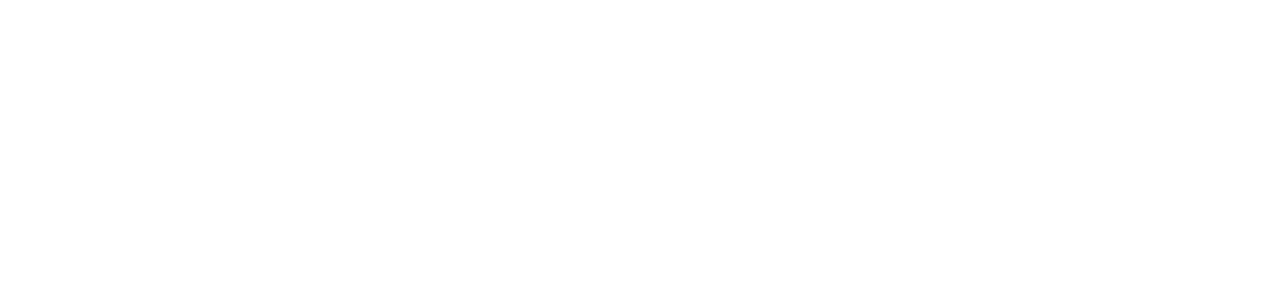
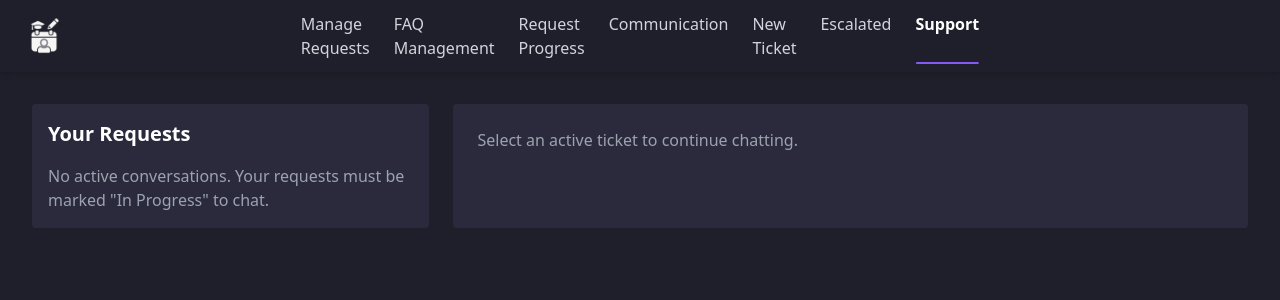
Before and after one commit to Ali-Mashni/smart-scheduler, a React (Create React App) app in the folder client/: page /support in a window 1280 px wide. Before the commit this address had no page. Shown: the top 300 px of the page. Built offline with nearby package versions, Linux system fonts and the light colour scheme.

Commit message:
finished with all pages related to customer service with all sides either from the user (students) or admins it just needs to configure it with both student and admin sides

```diff
--- a/client/src/App.js
+++ b/client/src/App.js
@@ -8,13 +8,13 @@ import StudentSchedulePage from './pages/schedulePage';
 import PerformancePage from './pages/Performance';
 import ActivityManagementPage from './pages/ActivityManagementPage';
 import CustomerServicePage from './pages/CustomerServicePage' ;
+import StudentSupportPage from './pages/StudentSupportPage';
 
 import ManageRequestsPage from './pages/ManageRequestsPage';
 import FAQManagementPage from './pages/FAQManagementPage';
 import RequestProgressPage from './pages/RequestProgressPage';
 import CommunicationDashboardPage from './pages/CommunicationDashboardPage';
 import EscalatedTicketsPage from './pages/EscalatedTicketsPage';
-
 import FAQ  from'./pages/FAQPage'
 
 import { TicketProvider } from './context/TicketContext';
@@ -44,6 +44,7 @@ function App() {
         <Route path="/schedule" element={<StudentSchedulePage />} />
         <Route path="/activityManagement" element={<ActivityManagementPage />} />
         <Route path="/performance" element={<PerformancePage />} />
+        <Route path="/support" element={<StudentSupportPage />} />
 
 
         <Route path="/customer-service" element={<CustomerServicePage />} />
--- a/client/src/components/TicketDetail.js
+++ b/client/src/components/TicketDetail.js
@@ -1,4 +1,3 @@
-// src/components/TicketDetail.js
 import React from 'react';
 import PrimaryButton from './PrimaryButton';
 
--- a/client/src/pages/CommunicationDashboardPage.js
+++ b/client/src/pages/CommunicationDashboardPage.js
@@ -18,25 +18,6 @@ export default function CommunicationDashboardPage() {
 
   const selectedConversation = activeConversations.find(ticket => ticket.id === selectedConvId);
 
-  let conversationMessages = [];
-  if (selectedConversation) {
-    if (selectedConversation.messages && selectedConversation.messages.length > 0) {
-      if (
-        selectedConversation.messages[0].sender !== 'Student' ||
-        selectedConversation.messages[0].text !== selectedConversation.message
-      ) {
-        conversationMessages = [
-          { sender: 'Student', text: selectedConversation.message },
-          ...selectedConversation.messages,
-        ];
-      } else {
-        conversationMessages = selectedConversation.messages;
-      }
-    } else {
-      conversationMessages = [{ sender: 'Student', text: selectedConversation.message }];
-    }
-  }
-
   useEffect(() => {
     if (toast) {
       const timer = setTimeout(() => setToast(null), 3000);
@@ -45,15 +26,30 @@ export default function CommunicationDashboardPage() {
   }, [toast]);
 
   const handleSendMessage = () => {
-    if (!newMessage.trim()) return;
-    addMessageToTicket(selectedConvId, newMessage);
+    if (!newMessage.trim() || !selectedConversation) return;
+    addMessageToTicket(selectedConvId, newMessage.trim());
     setNewMessage('');
-    setToast({ message: 'Message sent successfully!', type: 'success' });
+    setToast({ message: 'Message sent!', type: 'success' });
   };
 
   const handleCloseConversation = () => {
     updateTicketStatus(selectedConvId, 'Resolved');
     setToast({ message: 'Conversation marked as resolved.', type: 'success' });
+  };
+
+  const buildConversation = () => {
+    if (!selectedConversation) return [];
+    const { message, messages = [] } = selectedConversation;
+
+    // Avoid duplication if the first message is already added in the thread
+    const hasInitial =
+      messages.length > 0 &&
+      messages[0].text === message &&
+      messages[0].sender === 'Student';
+
+    return hasInitial
+      ? messages
+      : [{ sender: 'Student', text: message }, ...messages];
   };
 
   return (
@@ -63,15 +59,15 @@ export default function CommunicationDashboardPage() {
         <TopBarButton to="/faq-management">FAQ Management</TopBarButton>
         <TopBarButton to="/request-progress">Request Progress</TopBarButton>
         <TopBarButton to="/communication-dashboard" active>Communication</TopBarButton>
-        <TopBarButton to="/customer-service">NewTicket</TopBarButton>
-        <TopBarButton to="/escalated-tickets">Escalated</TopBarButton>
+        <TopBarButton to="/customer-service">New Ticket</TopBarButton>
+                <TopBarButton to="/support">Support</TopBarButton>
 
       </TopBar>
 
       <div className="p-8">
         <h2 className="text-2xl font-bold mb-4">Communication Dashboard</h2>
         <div className="flex flex-col md:flex-row gap-6">
-          {/* Sidebar: List of active conversations */}
+          {/* Sidebar */}
           <div className="w-full md:w-1/3">
             <h3 className="text-xl mb-2">Conversations</h3>
             {activeConversations.length === 0 ? (
@@ -95,14 +91,14 @@ export default function CommunicationDashboardPage() {
             )}
           </div>
 
-          {/* Main Panel: Conversation Details and Reply Area */}
+          {/* Main Panel */}
           <div className="w-full md:w-2/3">
             {selectedConversation ? (
-              <div>
-                <h3 className="text-xl mb-2">
+              <>
+                <h3 className="text-xl font-bold mb-2">
                   Conversation with {selectedConversation.name}
                 </h3>
-                <ConversationMessages messages={conversationMessages} />
+                <ConversationMessages messages={buildConversation()} />
                 <textarea
                   value={newMessage}
                   onChange={(e) => setNewMessage(e.target.value)}
@@ -118,7 +114,7 @@ export default function CommunicationDashboardPage() {
                     Close Conversation
                   </PrimaryButton>
                 </div>
-              </div>
+              </>
             ) : (
               <p className="text-gray-400">No conversation selected.</p>
             )}
@@ -126,7 +122,7 @@ export default function CommunicationDashboardPage() {
         </div>
       </div>
 
-      {/* Toast Notification */}
+      {/* Toast */}
       {toast && (
         <Toast
           message={toast.message}
--- a/client/src/pages/CustomerServicePage.js
+++ b/client/src/pages/CustomerServicePage.js
@@ -40,8 +40,10 @@ export default function CustomerServicePage() {
         <TopBarButton to="/faq-management">FAQ Management</TopBarButton>
         <TopBarButton to="/request-progress">Request Progress</TopBarButton>
         <TopBarButton to="/communication-dashboard">Communication</TopBarButton>
-        <TopBarButton to="/customer-service" active>NewTicket</TopBarButton>
+        <TopBarButton to="/customer-service" active>New Ticket</TopBarButton>
         <TopBarButton to="/escalated-tickets">Escalated</TopBarButton>
+        <TopBarButton to="/support">Support</TopBarButton>
+
 
       </TopBar>
 
--- a/client/src/pages/EscalatedTicketsPage.js
+++ b/client/src/pages/EscalatedTicketsPage.js
@@ -46,8 +46,10 @@ export default function EscalatedTicketsPage() {
         <TopBarButton to="/faq-management">FAQ Management</TopBarButton>
         <TopBarButton to="/request-progress">Request Progress</TopBarButton>
         <TopBarButton to="/communication-dashboard">Communication</TopBarButton>
-        <TopBarButton to="/customer-service">NewTicket</TopBarButton>
+        <TopBarButton to="/customer-service">New Ticket</TopBarButton>
         <TopBarButton to="/escalated-tickets" active>Escalated</TopBarButton>
+        <TopBarButton to="/support">Support</TopBarButton>
+
       </TopBar>
 
       <div className="p-8">
--- a/client/src/pages/FAQManagementPage.js
+++ b/client/src/pages/FAQManagementPage.js
@@ -98,8 +98,9 @@ export default function FAQManagementPage() {
         </TopBarButton>
         <TopBarButton to="/request-progress">Request Progress</TopBarButton>
         <TopBarButton to="/communication-dashboard">Communication</TopBarButton>
-        <TopBarButton to="/customer-service">NewTicket</TopBarButton>
+        <TopBarButton to="/customer-service">New Ticket</TopBarButton>
         <TopBarButton to="/escalated-tickets">Escalated</TopBarButton>
+        <TopBarButton to="/support">Support</TopBarButton>
 
       </TopBar>
 
--- a/client/src/pages/ManageRequestsPage.js
+++ b/client/src/pages/ManageRequestsPage.js
@@ -49,8 +49,9 @@ export default function ManageRequestsPage() {
         <TopBarButton to="/faq-management">FAQ Management</TopBarButton>
         <TopBarButton to="/request-progress">Request Progress</TopBarButton>
         <TopBarButton to="/communication-dashboard">Communication</TopBarButton>
-        <TopBarButton to="/customer-service">NewTicket</TopBarButton>
+        <TopBarButton to="/customer-service">New Ticket</TopBarButton>
         <TopBarButton to="/escalated-tickets">Escalated</TopBarButton>
+        <TopBarButton to="/support">Support</TopBarButton>
 
       </TopBar>
 
--- /dev/null
+++ b/client/src/pages/StudentSupportPage.js
@@ -0,0 +1,116 @@
+// src/pages/StudentSupportPage.js
+import React, { useContext, useState, useEffect } from 'react';
+import TopBar from '../components/TopBar';
+import TopBarButton from '../components/TopBarButton';
+import { TicketContext } from '../context/TicketContext';
+import ConversationMessages from '../components/ConversationMessages';
+import MessageTextarea from '../components/MessageTextarea';
+import PrimaryButton from '../components/PrimaryButton';
+import Toast from '../components/Toast';
+
+export default function StudentSupportPage() {
+  const { tickets, addMessageToTicket } = useContext(TicketContext);
+
+  const inProgressTickets = tickets.filter((t) => t.status === 'In Progress');
+  const [selectedId, setSelectedId] = useState(inProgressTickets[0]?.id || null);
+  const [newMessage, setNewMessage] = useState('');
+  const [toast, setToast] = useState(null);
+
+  const selectedTicket = inProgressTickets.find(ticket => ticket.id === selectedId);
+
+  useEffect(() => {
+    if (toast) {
+      const timer = setTimeout(() => setToast(null), 3000);
+      return () => clearTimeout(timer);
+    }
+  }, [toast]);
+
+  const handleSend = () => {
+    if (!newMessage.trim() || !selectedTicket) return;
+    addMessageToTicket(selectedTicket.id, newMessage.trim(), 'Student');
+    setNewMessage('');
+    setToast({ message: 'Message sent!', type: 'success' });
+  };
+
+  const fullConversation = (() => {
+    if (!selectedTicket) return [];
+    const baseMessage = selectedTicket.message;
+    const messages = selectedTicket.messages || [];
+
+    const messageAlreadyIncluded = messages.some(
+      (msg) => msg.sender === 'Student' && msg.text === baseMessage
+    );
+
+    return messageAlreadyIncluded
+      ? messages
+      : [{ sender: 'Student', text: baseMessage }, ...messages];
+  })();
+
+  return (
+    <div className="min-h-screen bg-bgMain text-white">
+      <TopBar>
+              <TopBarButton to="/manage-requests" >Manage Requests</TopBarButton>
+              <TopBarButton to="/faq-management">FAQ Management</TopBarButton>
+              <TopBarButton to="/request-progress">Request Progress</TopBarButton>
+              <TopBarButton to="/communication-dashboard">Communication</TopBarButton>
+              <TopBarButton to="/customer-service">New Ticket</TopBarButton>
+              <TopBarButton to="/escalated-tickets">Escalated</TopBarButton>
+              <TopBarButton to="/support"active>Support</TopBarButton>
+      </TopBar>
+
+      <div className="p-8 flex flex-col md:flex-row gap-6">
+        <div className="w-full md:w-1/3 bg-bgCard p-4 rounded">
+          <h3 className="text-xl font-semibold mb-4">Your Requests</h3>
+          {inProgressTickets.length === 0 ? (
+            <p className="text-gray-400">No active conversations. Your requests must be marked "In Progress" to chat.</p>
+          ) : (
+            <ul className="space-y-3">
+              {inProgressTickets.map((ticket) => (
+                <li
+                  key={ticket.id}
+                  onClick={() => setSelectedId(ticket.id)}
+                  className={`cursor-pointer p-3 rounded border ${
+                    selectedId === ticket.id ? 'bg-primary text-white' : 'hover:bg-gray-800'
+                  }`}
+                >
+                  <p className="font-bold">{ticket.subject}</p>
+                  <p className="text-sm text-gray-400">{ticket.status}</p>
+                </li>
+              ))}
+            </ul>
+          )}
+        </div>
+
+        <div className="w-full md:w-2/3 bg-bgCard p-6 rounded">
+          {selectedTicket ? (
+            <>
+              <h3 className="text-xl font-bold mb-2">
+                {selectedTicket.subject}
+              </h3>
+              <ConversationMessages messages={fullConversation} />
+              <MessageTextarea
+                name="message"
+                value={newMessage}
+                onChange={(e) => setNewMessage(e.target.value)}
+                placeholder="Type your reply..."
+              />
+              <div className="flex justify-end mt-2">
+                <PrimaryButton onClick={handleSend}>Send</PrimaryButton>
+              </div>
+            </>
+          ) : (
+            <p className="text-gray-400">Select an active ticket to continue chatting.</p>
+          )}
+        </div>
+      </div>
+
+      {toast && (
+        <Toast
+          message={toast.message}
+          type={toast.type}
+          onClose={() => setToast(null)}
+        />
+      )}
+    </div>
+  );
+}
```
Also changed, not shown: client/src/components/ConversationMessages.js (+17 -14 lines), client/src/context/TicketContext.js (+4 -4 lines).
